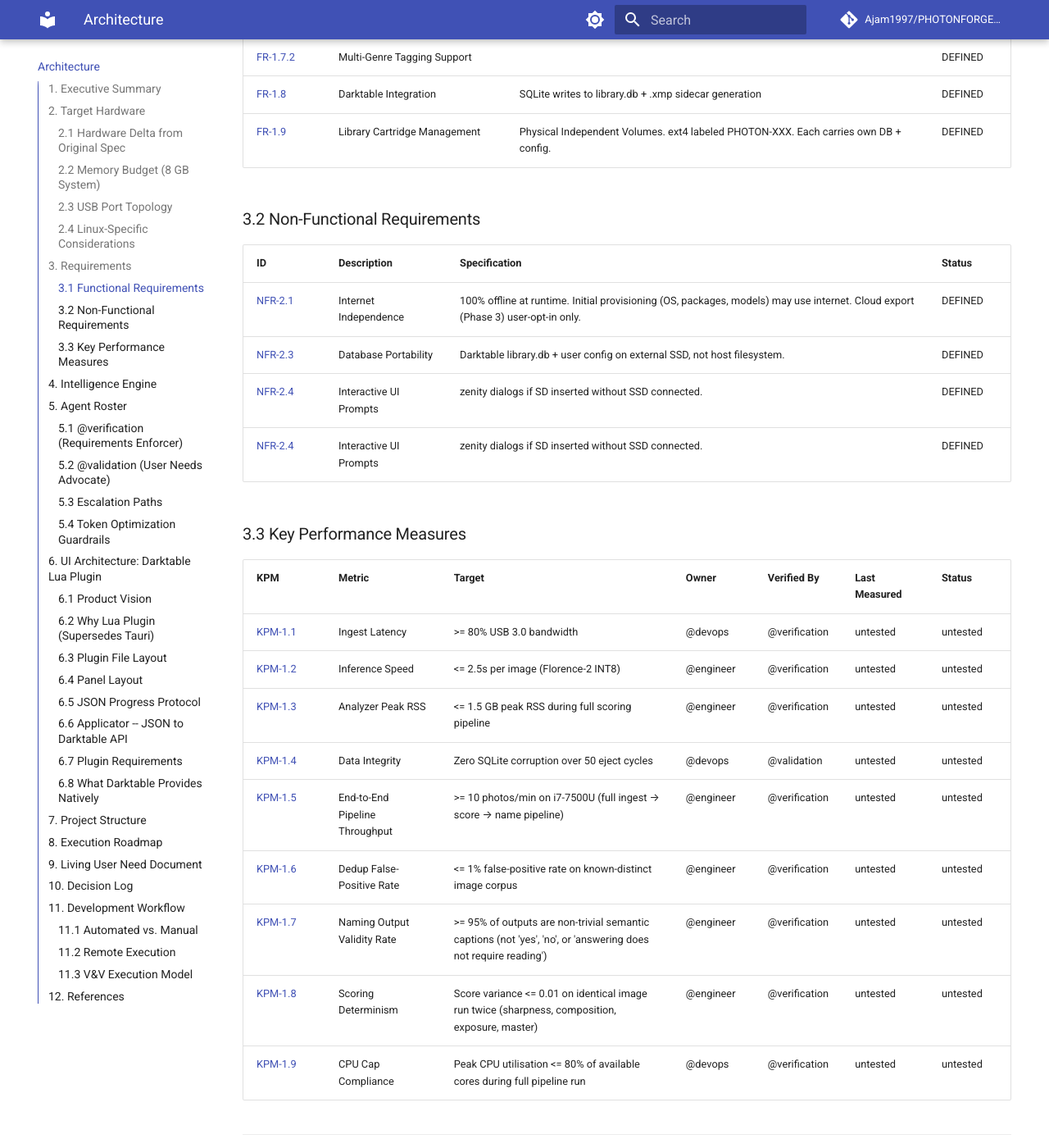
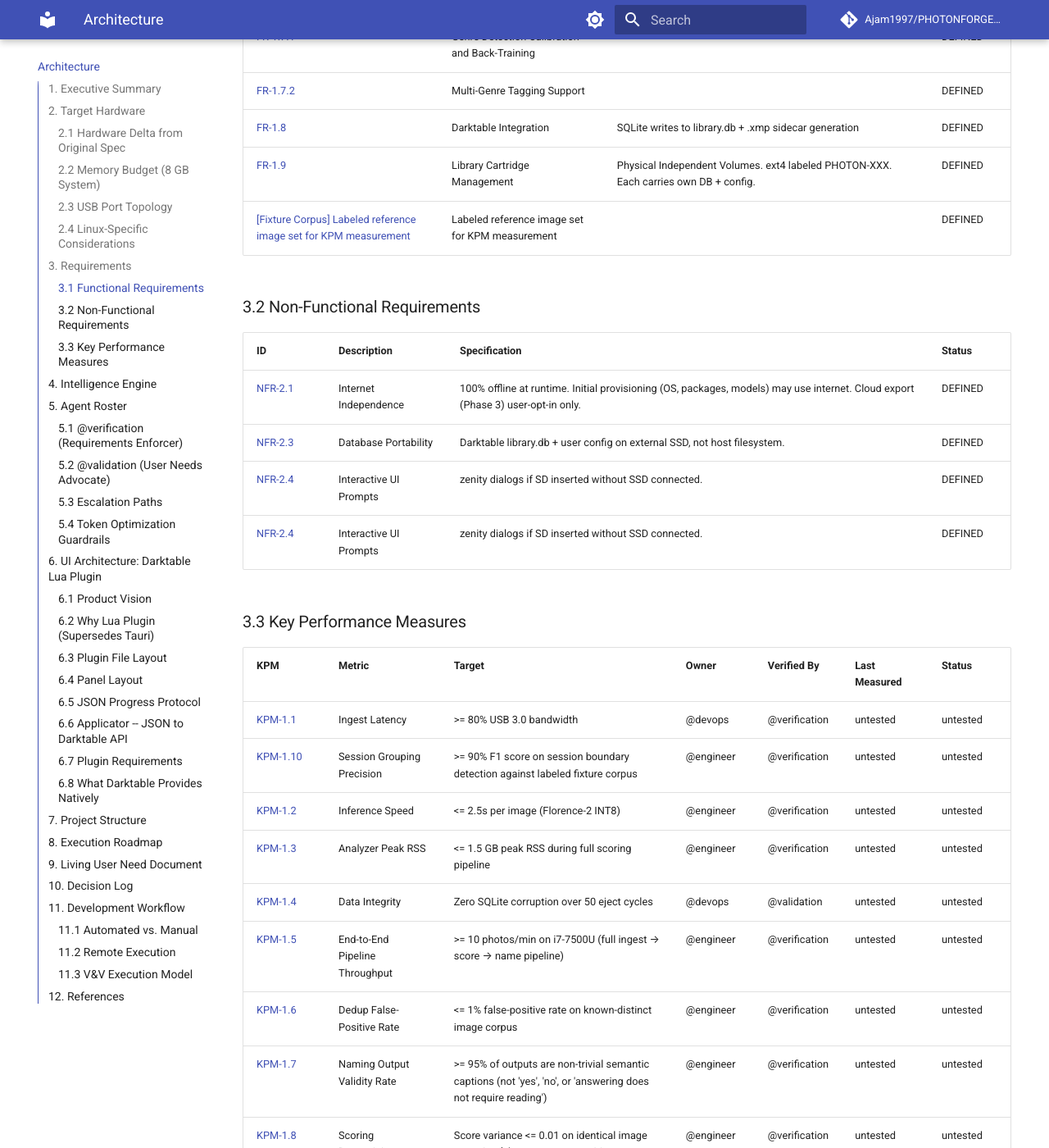
Before and after one commit to Ajam1997/PHOTONFORGE_Photo-Workflow, an MkDocs documentation site: the page built from docs/photonforge-architecture.md, in a window 1280 px wide and 1400 px high, scrolled down 3062 px. Shown: the whole window at 82% size. Built offline with MkDocs 1.6.1 and Material for MkDocs 9.7.7, drawn with Linux system fonts in a browser that asks for light colours; comment, search, counter and statistics services are not loaded.

Commit message:
docs: auto-regenerate from GitHub Issues [skip ci]

```diff
--- a/docs/photonforge-architecture.md
+++ b/docs/photonforge-architecture.md
@@ -85,6 +85,7 @@ The original specification targeted a Yoga 920 (i7-8550U, 16 GB, Thunderbolt 3).
 | [FR-1.7.2](https://github.com/Ajam1997/PHOTONFORGE_Photo-Workflow/issues/67) | Multi-Genre Tagging Support |  | DEFINED |
 | [FR-1.8](https://github.com/Ajam1997/PHOTONFORGE_Photo-Workflow/issues/55) | Darktable Integration | SQLite writes to library.db + .xmp sidecar generation | DEFINED |
 | [FR-1.9](https://github.com/Ajam1997/PHOTONFORGE_Photo-Workflow/issues/57) | Library Cartridge Management | Physical Independent Volumes. ext4 labeled PHOTON-XXX. Each carries own DB + config. | DEFINED |
+| [[Fixture Corpus] Labeled reference image set for KPM measurement](https://github.com/Ajam1997/PHOTONFORGE_Photo-Workflow/issues/75) | Labeled reference image set for KPM measurement |  | DEFINED |
 <!-- /AUTO:fr_table -->
 
 ### 3.2 Non-Functional Requirements
@@ -104,6 +105,7 @@ The original specification targeted a Yoga 920 (i7-8550U, 16 GB, Thunderbolt 3).
 | KPM | Metric | Target | Owner | Verified By | Last Measured | Status |
 |:---|:---|:---|:---|:---|:---|:---|
 | [KPM-1.1](https://github.com/Ajam1997/PHOTONFORGE_Photo-Workflow/issues/64) | Ingest Latency | >= 80% USB 3.0 bandwidth | @devops | @verification | untested | untested |
+| [KPM-1.10](https://github.com/Ajam1997/PHOTONFORGE_Photo-Workflow/issues/74) | Session Grouping Precision | >= 90% F1 score on session boundary detection against labeled fixture corpus | @engineer | @verification | untested | untested |
 | [KPM-1.2](https://github.com/Ajam1997/PHOTONFORGE_Photo-Workflow/issues/63) | Inference Speed | <= 2.5s per image (Florence-2 INT8) | @engineer | @verification | untested | untested |
 | [KPM-1.3](https://github.com/Ajam1997/PHOTONFORGE_Photo-Workflow/issues/68) | Analyzer Peak RSS | <= 1.5 GB peak RSS during full scoring pipeline | @engineer | @verification | untested | untested |
 | [KPM-1.4](https://github.com/Ajam1997/PHOTONFORGE_Photo-Workflow/issues/65) | Data Integrity | Zero SQLite corruption over 50 eject cycles | @devops | @validation | untested | untested |
```
